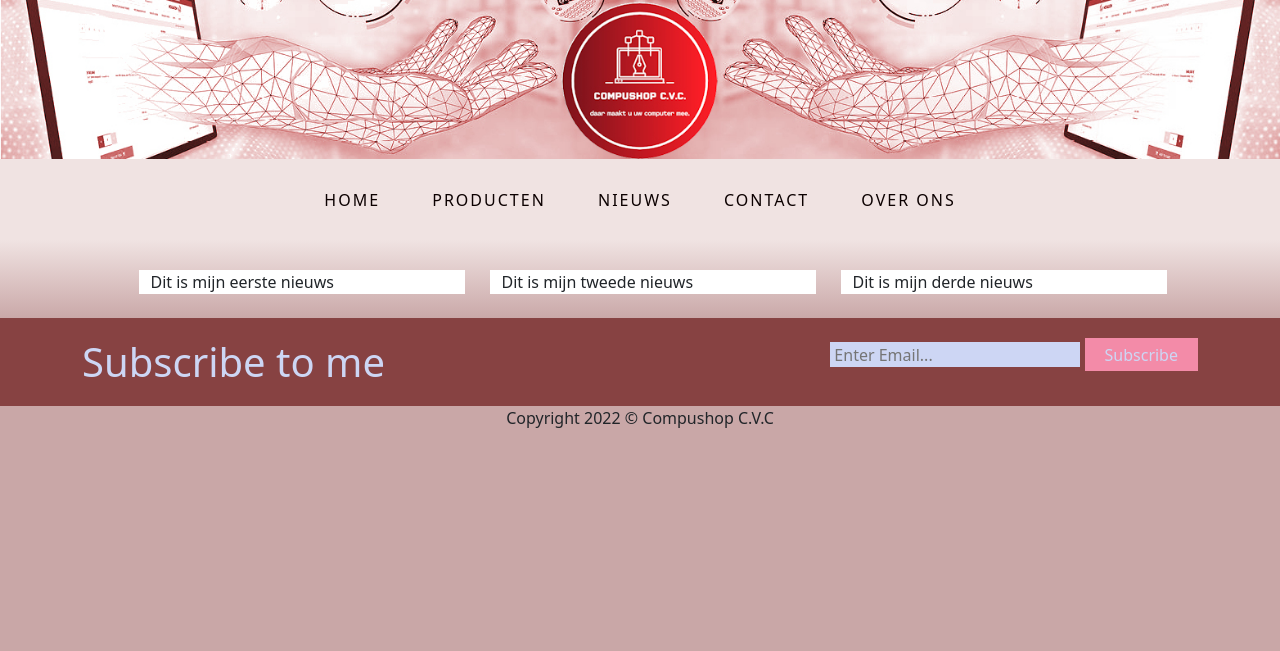
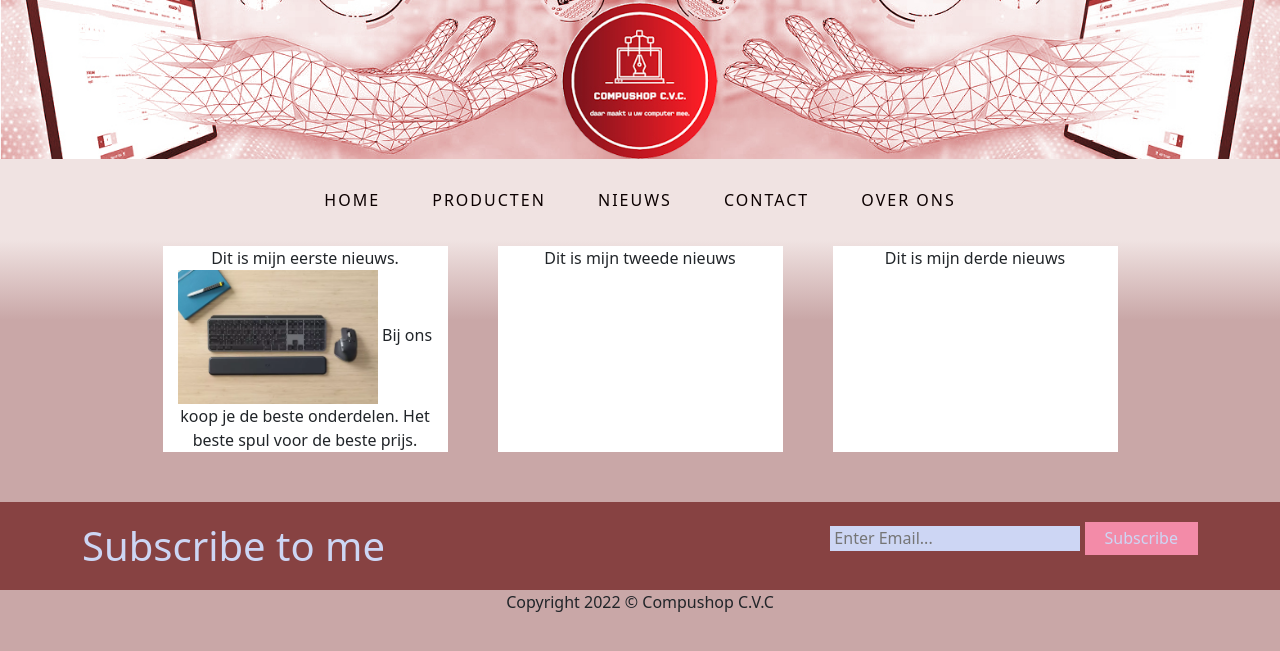
Before and after one commit to thatsleepyman/Compushop-C.V.C, a PHP site: page /html/nieuws.html in a window 1280 px wide. Shown: the top 651 px of the page. Run offline with PHP 8.4, Linux system fonts and the light colour scheme.

Commit message:
Springend design weg gewerkt

```diff
--- a/Compushop C.V.C/css/nieuws.css
+++ b/Compushop C.V.C/css/nieuws.css
@@ -3,5 +3,10 @@ p {
 }
 .col {
     background-color: white;
-    margin-inline-start: 25px;
+    margin-inline: 25px;
+    margin-bottom: 50px;
 }
+
+.img_news {
+    width: 200px;
+}
--- a/Compushop C.V.C/html/nieuws.html
+++ b/Compushop C.V.C/html/nieuws.html
@@ -5,7 +5,7 @@
     <meta charset="UTF-8">
     <meta http-equiv="X-UA-Compatible" content="IE=chrome">
     <meta name="viewport" content="width=device-width, initial-scale=1.0">
-    <title>Compushop C.V.C | Welkom</title>
+    <title>Compushop C.V.C | Nieuws</title>
     <link rel="stylesheet" href="../css/global.css">
     <link rel="stylesheet" href="../css/index.css">
     <link rel="stylesheet" href="https://cdn.jsdelivr.net/npm/bootstrap@5.2.1/dist/css/bootstrap.min.css">
@@ -19,20 +19,25 @@
         text="Responsive image">
 
     <nav class="menu">
-        <li><a href="./index.html" data-hover="Home">Home</a></li>
+        <li><a href="#" data-hover="Home">Home</a></li>
         <li><a href="#" data-hover="Producten">Producten</a></li>
         <li><a href="#" data-hover="Nieuws">Nieuws</a></li>
-        <li><a href="./contact.html" data-hover="Contact">Contact</a></li>
+        <li><a href="#" data-hover="Contact">Contact</a></li>
         <li><a href="#" data-hover="Over ons">Over ons</a></li>
     </nav>
 
-    <news class="container">
+    <p class="container">
         <rij class="row justify-content-lg-center">
-            <colom class="col col-lg-3" >Dit is mijn eerste nieuws</colom>
-            <colom class="col col-lg-3">Dit is mijn tweede nieuws</colom>
-            <colom class="col col-lg-3">Dit is mijn derde nieuws</colom>
+            <kolom class="col col-md-3">
+                Dit is mijn eerste nieuws.
+                <img class="img_news bd-placeholder-img-lg image-fluid" src="../img/invoer.jpg" alt="toetsenbord">
+                Bij ons koop je de beste onderdelen. Het beste spul voor de beste prijs.
+            </kolom>
+            <kolom class="col col-md-3">Dit is mijn tweede nieuws</kolom>
+            <kolom class="col col-md-3">Dit is mijn derde nieuws</kolom>
         </rij>
-    </news>
+    </p>
+
     <footer>
         <section id="newsletter">
             <div class="container">
```
